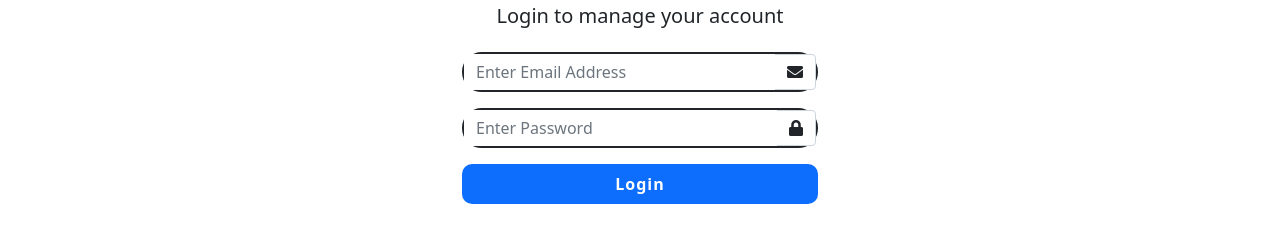
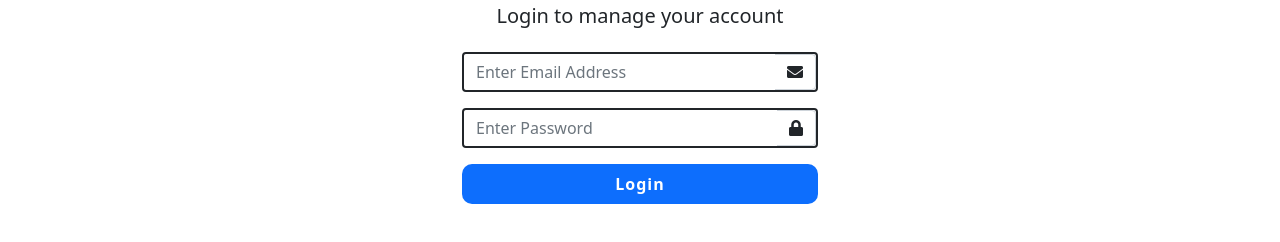
Before and after one commit to theonlyamos/courier, a Gatsby site: page /app/login in a window 1280 px wide. Shown: the part 240-482 px from the top of the page. Built offline with nearby package versions, Linux system fonts and the light colour scheme; Gatsby itself is replaced by a stand-in of ours.

Commit message:
rounded-pill to rounded

```diff
--- a/src/pages/app/login.js
+++ b/src/pages/app/login.js
@@ -28,13 +28,13 @@ const LoginPage = ()=>{
               <form name="login" netlify>
                   <div className={`row align-items-center justify-content-center`}>
                       <div className={`col-sm-9 col-md-3 col-lg-4`}>
-                          <div className={`input-group mt-3 border border-2 border-dark rounded-pill`}>
+                          <div className={`input-group mt-3 border border-2 border-dark rounded`}>
                               <input type='email' name='email' className={`form-control border-0`} placeholder='Enter Email Address' required/>
                               <span className={`input-group-text bg-white`}>
                                   <i className={`fas fa-envelope`}></i>
                               </span>
                           </div>
-                          <div className={`input-group mt-3 border border-2 border-dark rounded-pill`}>
+                          <div className={`input-group mt-3 border border-2 border-dark rounded`}>
                               <input type='password' name='password' className={`form-control border-0`} placeholder='Enter Password' required/>
                               <span className={`input-group-text bg-white`}>
                                   <i className={`fas fa-lock`}></i>
```
